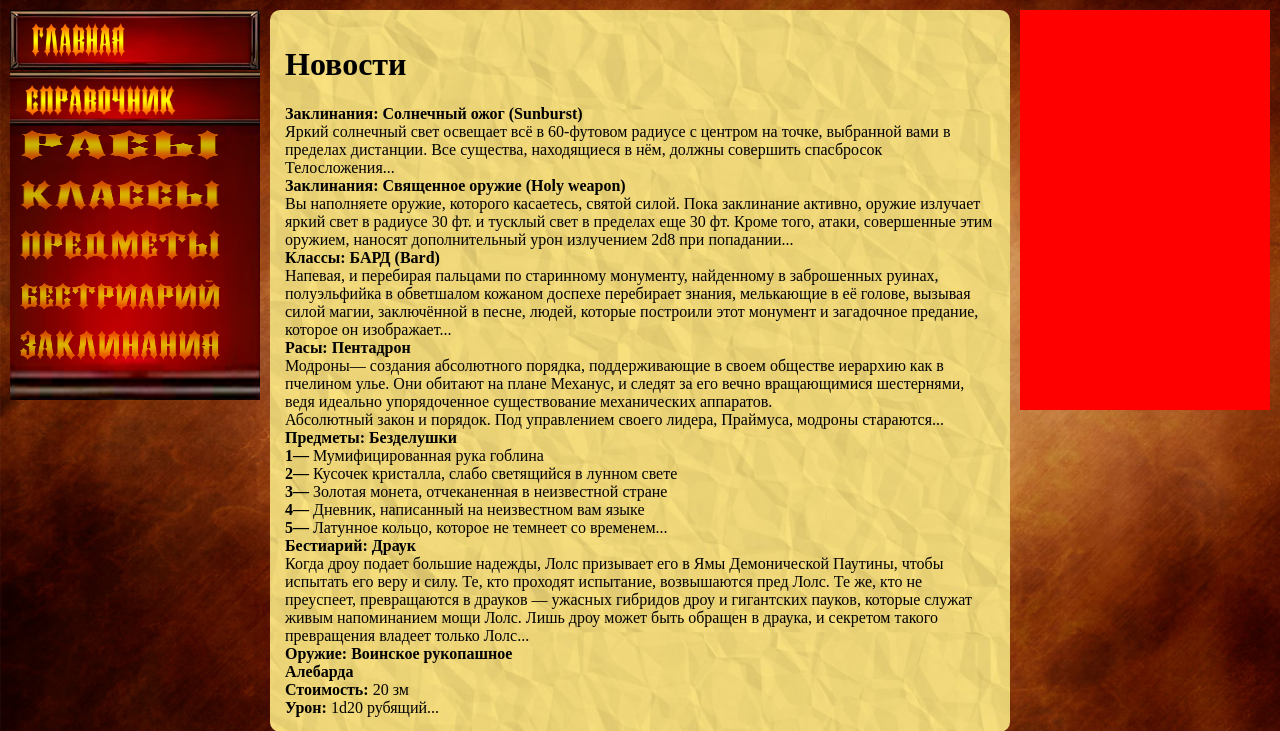
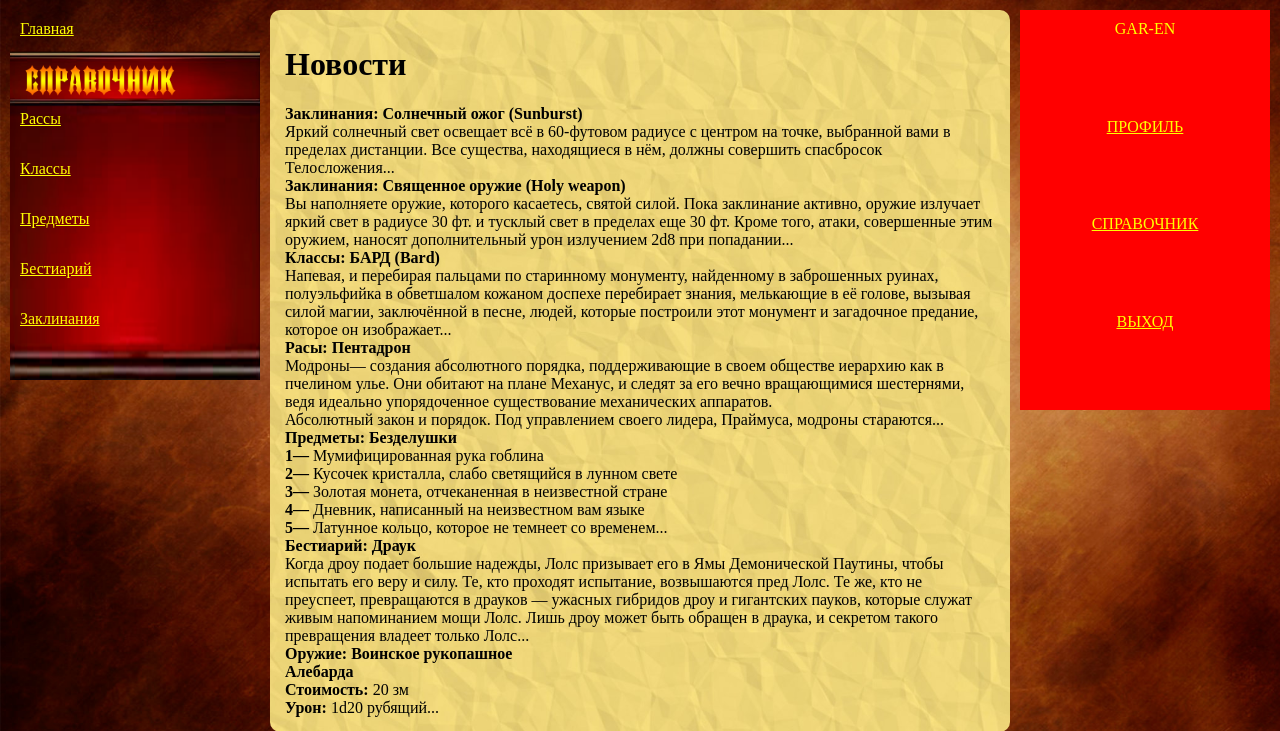
Before and after one commit to DnDTable/DND, a Django app: page /wiki/ in a window 1280 px wide. Shown: the top 731 px of the page. Run offline with Django 4.2, Linux system fonts and the light colour scheme; the visitor is signed in with stand-in values (Sample User, id 1).

Commit message:
upgrading wiki

```diff
--- a/static/wiki/css/contents.css
+++ b/static/wiki/css/contents.css
@@ -49,16 +49,6 @@ select {
     /* border: 5px solid black; */
     margin: 10px;
 }
-/* Поле профиля*/
-.right_field {
-    width: 250px;
-    height: 400px;
-    background: red;
-    display: flex;
-    flex-direction: column;
-    position: sticky;
-    top: 10px;
-}
 
 .button_nav_content {
     width: 250px;
@@ -106,6 +96,7 @@ select {
     -moz-appearance: none;
     -ms-appearance: none;
     cursor: pointer;
+    color: yellow;
     outline: none;
 }
 
@@ -117,3 +108,40 @@ select {
     margin-top: 10px;
     margin-left: 20px;
 }
+
+/* Поле профиля*/
+.right_field {
+    width: 250px;
+    height: 400px;
+    background: red;
+    text-transform: uppercase;
+    display: flex;
+    flex-direction: column;
+    position: sticky;
+    text-align: center;
+    justify-content: space-between;
+    top: 10px;
+}
+
+.nickname {
+    width: 100%;
+    height: 100px;
+    color: yellow;
+    margin-top: 10px;
+}
+
+.button_nav_right {
+    width: 100%;
+    height: 100px;
+    color: yellow;
+    cursor: pointer;
+}
+
+.button_nav_right:hover {
+    transition: 0.3s;
+    opacity: 0.8;
+    padding: 5px;
+    box-shadow: 0 0 5px 5px;
+    margin-top: 10px;
+    margin-left: 20px;
+}
--- a/wiki/templates/wiki/base.html
+++ b/wiki/templates/wiki/base.html
@@ -13,18 +13,29 @@
 
 <body>
     <div class="left_field">
-       <input type="image" src="/static/wiki/images/2.png" alt="submit" name="button_main" class="button_nav_content" onclick="location.href='{% url "wiki:content" %}'">
+       <!--<input type="image" src="/static/wiki/images/2.png" alt="submit" name="button_main" class="button_nav_content" onclick="location.href='{% url "wiki:content" %}'">-->
+       <a class="button_nav" href="{% url 'wiki:content' %}">Главная</a>
         <div class="buttons_assist">
             <div class="button_sprav">
-                <input type="image" src="/static/wiki/images/Rasy.png" alt="submit" name="button_class" class="button_nav" onclick="location.href='{% url "wiki:races" %}'">
+                <!--<input type="image" src="/static/wiki/images/Rasy.png" alt="submit" name="button_class" class="button_nav" onclick="location.href='{% url "wiki:races" %}'">
                 <input type="image" src="/static/wiki/images/Klassy.png" alt="submit" name="button_class" class="button_nav" onclick="location.href='{% url "wiki:classes" %}'">
                 <input type="image" src="/static/wiki/images/Predmety.png" alt="submit" name="button_class" class="button_nav" onclick="location.href='{% url "wiki:items" %}'">
                 <input type="image" src="/static/wiki/images/Bestriariy.png" alt="submit" name="button_class" class="button_nav" onclick="location.href='{% url "wiki:bestiary" %}'">
-                <input type="image" src="/static/wiki/images/Zaklinania.png" alt="submit" name="button_class" class="button_nav" onclick="location.href='{% url "wiki:spells" %}'">
+                <input type="image" src="/static/wiki/images/Zaklinania.png" alt="submit" name="button_class" class="button_nav" onclick="location.href='{% url "wiki:spells" %}'">-->
+                <a class="button_nav" href="{% url 'wiki:races' %}">Рассы</a>
+                <a class="button_nav" href="{% url 'wiki:classes' %}">Классы</a>
+                <a class="button_nav" href="{% url 'wiki:items' %}">Предметы</a>
+                <a class="button_nav" href="{% url 'wiki:bestiary' %}">Бестиарий</a>
+                <a class="button_nav" href="{% url 'wiki:spells' %}">Заклинания</a>
             </div>
         </div>
     </div>
     <div class="text_field_wrap"></div>{% block content %}{% endblock content %}
-    <div class="right_field"></div>
+<div class="right_field">
+    <div class="nickname">Gar-en</div>
+    <a class="button_nav_right" href="{% url 'users:profile' %}">Профиль</a>
+    <a class="button_nav_right" href="{% url 'wiki:races' %}">Справочник</a>
+    <a class="button_nav_right" href="{% url 'users:main' %}">Выход</a>
+</div>
 </body>
 </html>
```
